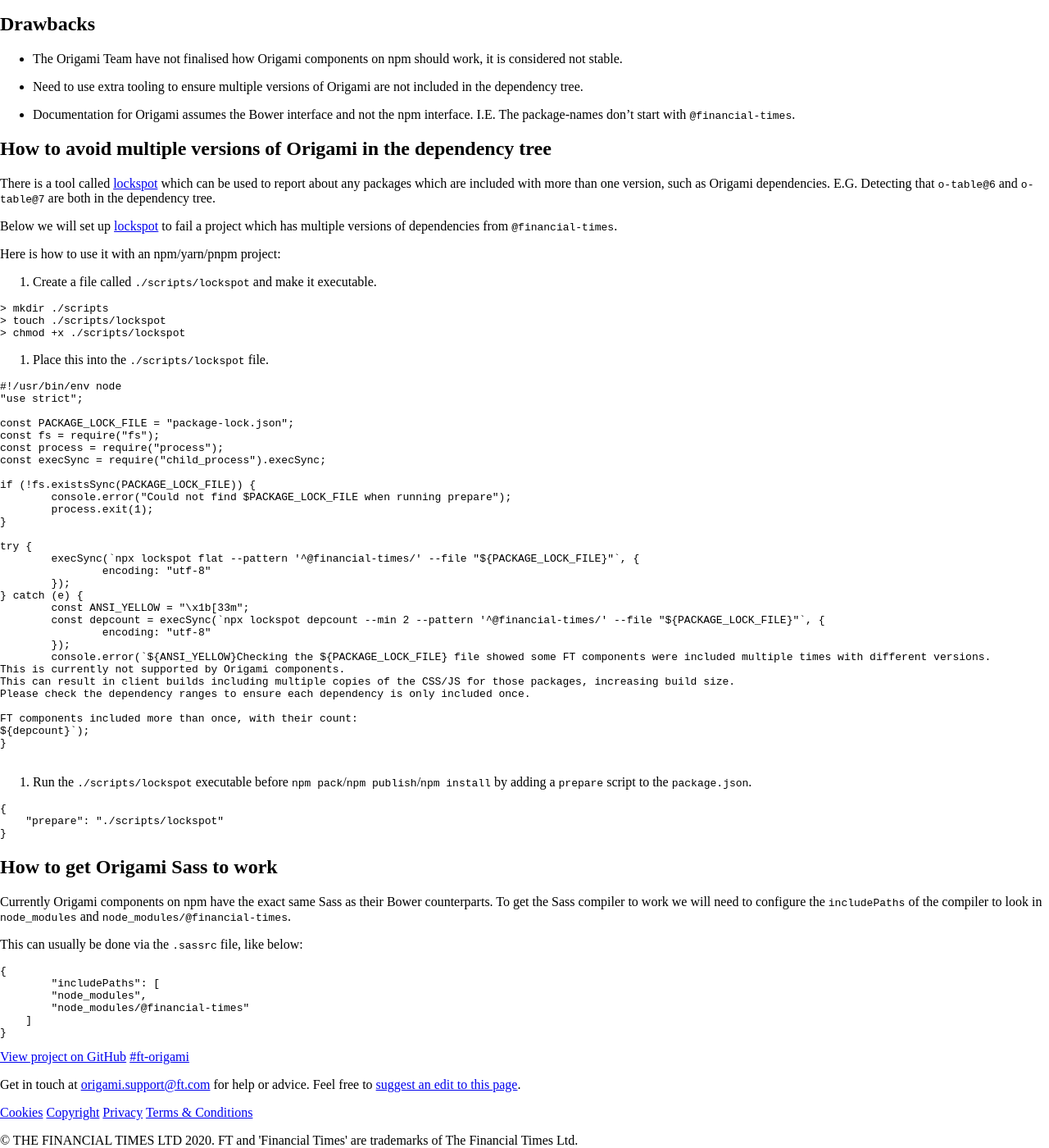
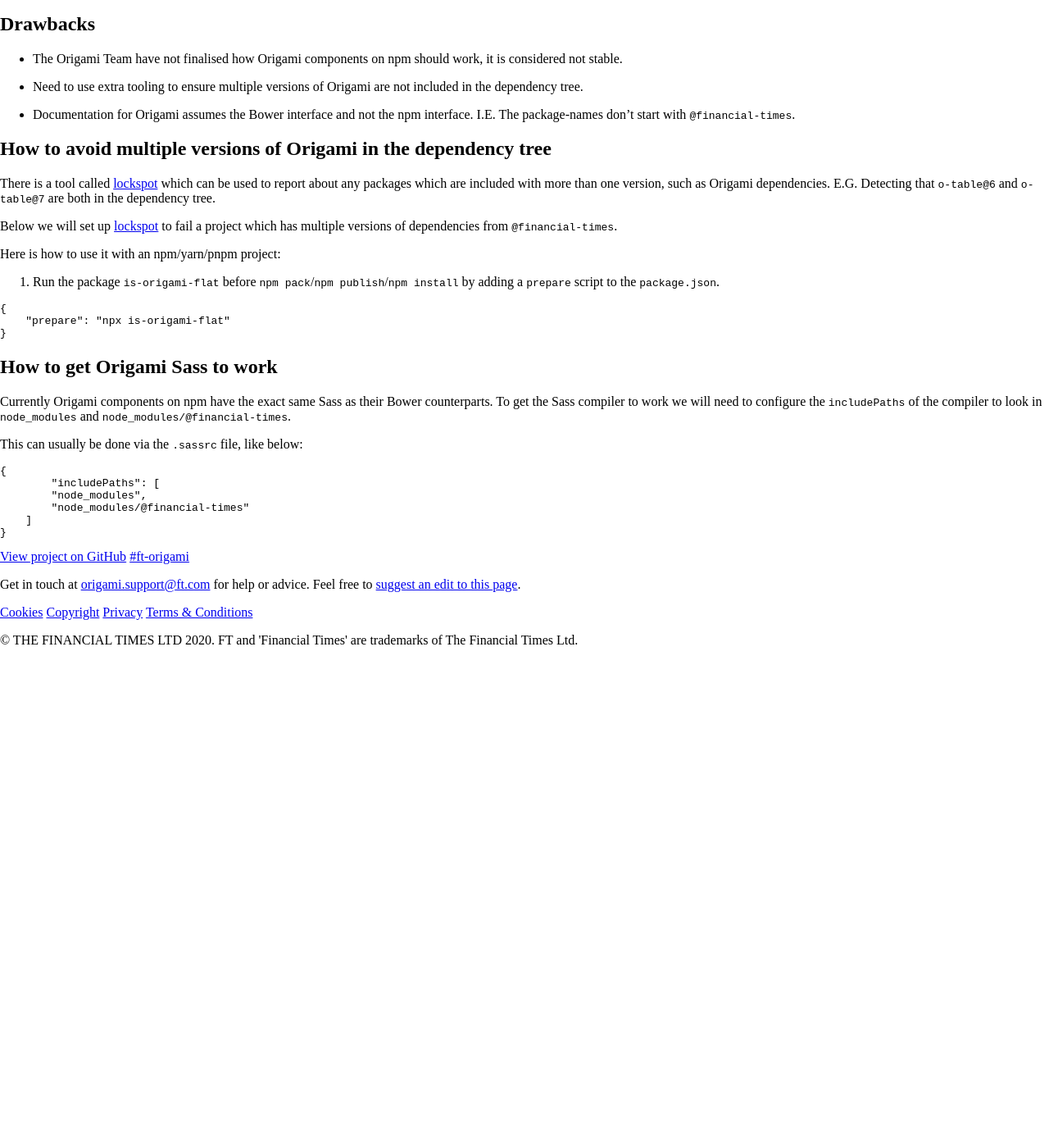
Before and after one commit to Financial-Times/origami-website, a Jekyll site: the page built from _tutorials/npm.md, in a window 1280 px wide and 1400 px high, scrolled down 467 px. Shown: the whole window at 82% size. Built offline with Jekyll 4.4.1, drawn with Linux system fonts in a browser that asks for light colours; a style sheet for code colours, icons or effects is not loaded; after the commit the page ends 1257 px from its top, so only the background shows below that.

Commit message:
use the new npm package to check for origami flatness

````diff
--- a/_tutorials/npm.md
+++ b/_tutorials/npm.md
@@ -32,55 +32,12 @@ Below we will set up [lockspot](https://www.npmjs.com/package/lockspot) to fail
 
 Here is how to use it with an npm/yarn/pnpm project:
 
-1. Create a file called `./scripts/lockspot` and make it executable.
 
-``` bash
-> mkdir ./scripts
-> touch ./scripts/lockspot
-> chmod +x ./scripts/lockspot
-```
-
-2. Place this into the `./scripts/lockspot` file.
-
-```js
-#!/usr/bin/env node
-"use strict";
-
-const PACKAGE_LOCK_FILE = "package-lock.json";
-const fs = require("fs");
-const process = require("process");
-const execSync = require("child_process").execSync;
-
-if (!fs.existsSync(PACKAGE_LOCK_FILE)) {
-	console.error("Could not find $PACKAGE_LOCK_FILE when running prepare");
-	process.exit(1);
-}
-
-try {
-	execSync(`npx lockspot flat --pattern '^@financial-times/' --file "${PACKAGE_LOCK_FILE}"`, {
-		encoding: "utf-8"
-	});
-} catch (e) {
-	const ANSI_YELLOW = "\x1b[33m";
-	const depcount = execSync(`npx lockspot depcount --min 2 --pattern '^@financial-times/' --file "${PACKAGE_LOCK_FILE}"`, {
-		encoding: "utf-8"
-	});
-	console.error(`${ANSI_YELLOW}Checking the ${PACKAGE_LOCK_FILE} file showed some FT components were included multiple times with different versions.
-This is currently not supported by Origami components.
-This can result in client builds including multiple copies of the CSS/JS for those packages, increasing build size.
-Please check the dependency ranges to ensure each dependency is only included once.
-
-FT components included more than once, with their count:
-${depcount}`);
-}
-
-```
-
-3. Run the `./scripts/lockspot` executable before `npm pack`/`npm publish`/`npm install` by adding a `prepare` script to the `package.json`.
+1. Run the package `is-origami-flat` before `npm pack`/`npm publish`/`npm install` by adding a `prepare` script to the `package.json`.
 
 ``` json
 {
-    "prepare": "./scripts/lockspot"
+    "prepare": "npx is-origami-flat"
 }
 ```
 
````
